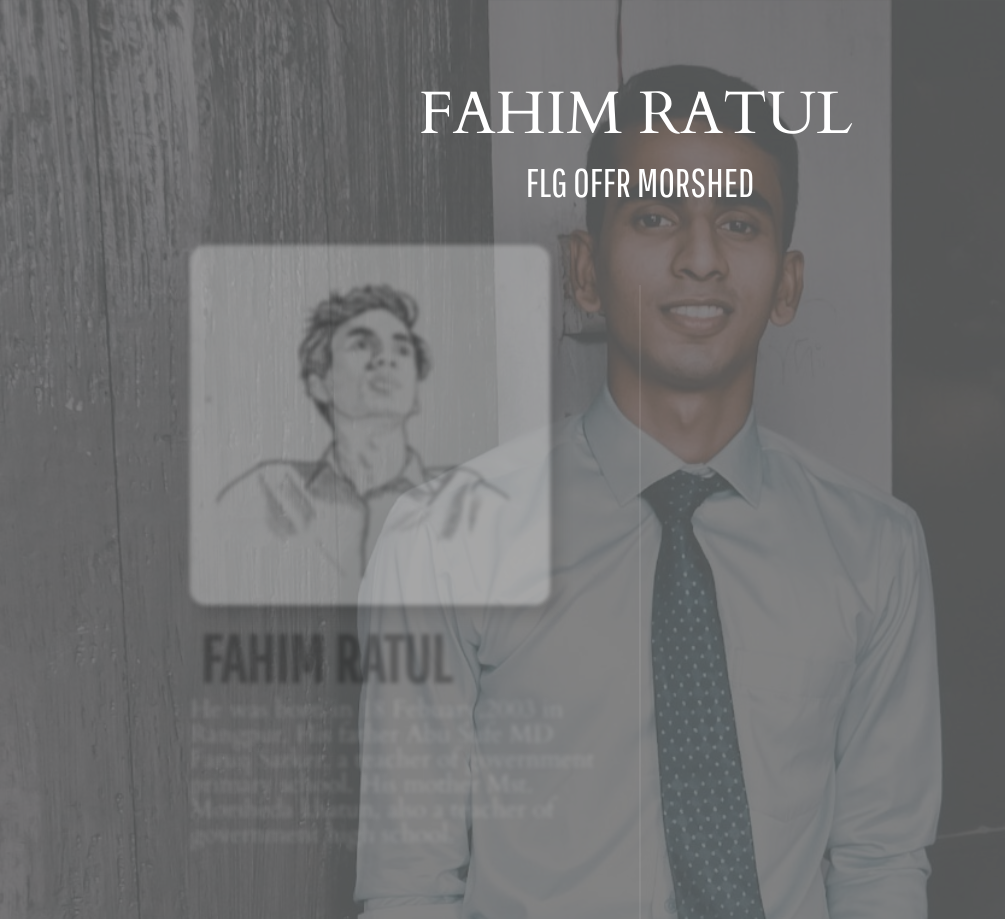
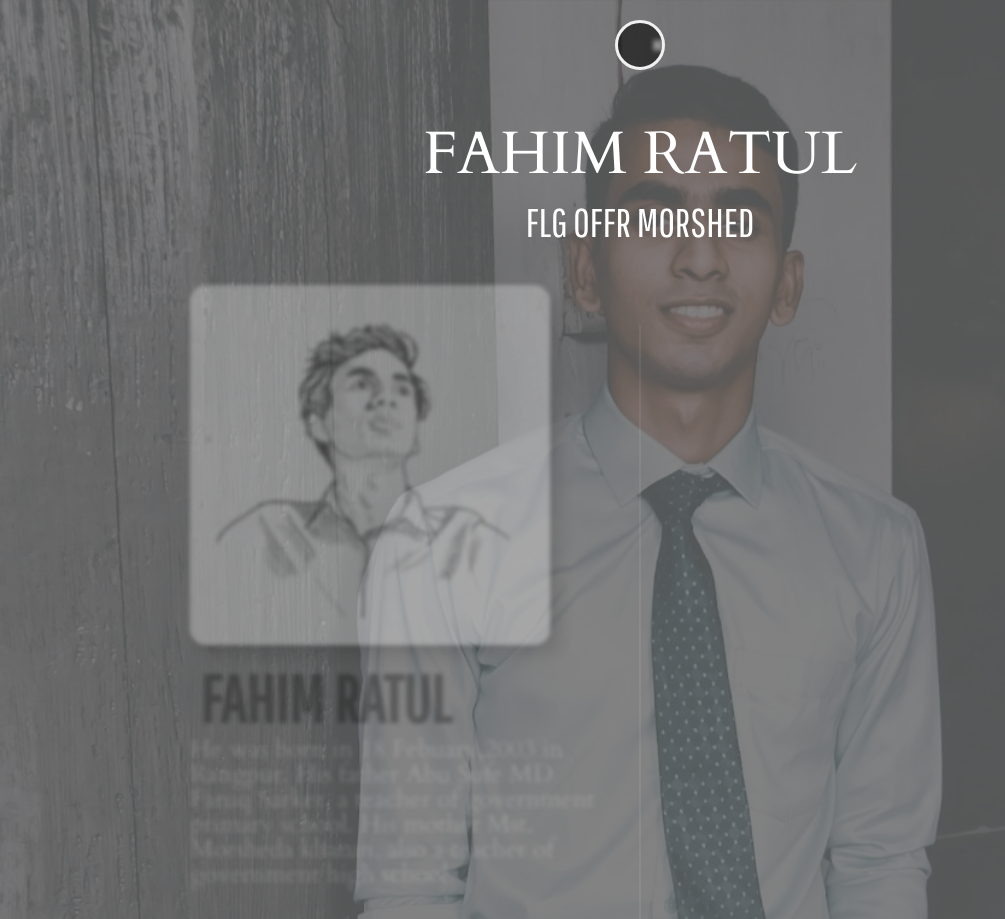
Before and after one commit to fahimratul/bd, a plain HTML site: page index.html in a window 1280 px wide. Shown: the top 919 px of the page, without its empty margins (0-1005 px from the left). Drawn offline with nearby package versions, Linux system fonts and the light colour scheme.

Commit message:
nav added

```diff
--- a/css/style.css
+++ b/css/style.css
@@ -18,14 +18,6 @@
   color: #fff;
   font-weight: 800;
 }
-.timeline-header__title.animation {
-  overflow: hidden;
-  border-right: .15em solid #fff;
-  white-space: nowrap;
-  animation:
-    typing 2.5s steps(20, end),
-    blink-caret .75s step-end infinite;
-  }
 
 @keyframes typing {
   from { width: 0 }
@@ -36,6 +28,7 @@
   from, to { border-color: transparent }
   50% { border-color: #fff; }
 }
+
 .logo{
   width: 150px;
   height: auto;
@@ -44,12 +37,12 @@
   transform: translateX(240px) translateY(-100%);
   margin-bottom: -150px;
 }
+
 .logo img{
   width: 100%;
   height: 100%;
   object-fit: cover;
 }
-
 .timeline__content-title2 {
   font-weight: normal;
   font-size: 45px;
@@ -194,6 +187,8 @@
   text-align: center;
   margin-bottom: 80px;
   position: relative;
+  justify-content: center;
+  margin-top: 5vh;
 }
 .timeline-header__title {
   color: #fff;
@@ -211,11 +206,6 @@
   font-weight: normal;
   overflow: hidden;
 }
-
-
-
-
-
 .demo-footer {
   padding: 60px 0;
   text-align: center;
@@ -455,7 +445,6 @@
 }
 
 html, body {
-  margin: -100;
   padding: 0;
 }
 
@@ -607,3 +596,111 @@ img:nth-child(3) {
   transform: scale(0.95);
   transition-duration: 0.3s;
 }
+
+
+nav {
+  height: 50px;
+  background-color: rgba(0, 0, 0, 0.562);
+  display: flex;
+  justify-content: space-evenly;
+  align-items: center;
+  box-sizing: border-box;
+  position: fixed;
+  top: 0;
+  left: 50%;
+  transform: translateX(-50%) translateY(20px);
+  border-radius: 25px;
+  z-index: 100;
+  overflow: hidden;
+  width: 50px;
+  border: #f0f0f0 3px solid;
+  transition: width 1s ease-out, height 1s ease-out, border 1s ease-out;
+  will-change: width, height, border;
+}
+
+nav:hover {
+  width: 60%;
+  height: 65px;
+  border: none;
+}
+
+
+nav .nav-links {
+  list-style: none;
+  display: flex;
+  margin: 0;
+  padding: 0 20px;
+  justify-content: space-evenly;
+  height: 65px;
+  overflow: hidden;
+}
+nav .nav-links li {
+  display: flex;
+  flex-direction: column;
+  padding: 0 15px;
+  justify-self: center;
+  height: 100%;
+  justify-content: center;
+  align-items: center;
+  filter: blur(2px);
+
+}
+nav .nav-links li a {
+  text-decoration: none;
+  color: #fff;
+  font-size: 16px;
+  justify-self: center;
+  font-family: "Pathway Gothic One", sans-serif;
+  transition: all 0.5s;
+}
+nav .nav-links li:hover {
+  color: #f0f0f0;
+  text-shadow: 0 0 5px #eeff02;
+  text-decoration: underline;
+  border-radius: 5px;
+  transition: all 0.7s;
+  transform: scale(1.45);
+  animation: bluring .3s ease-in-out forwards;
+}
+
+@keyframes bluring {
+  0% {
+    filter: blur(0px);
+  }
+  40% {
+    filter: blur(2px);
+  }
+  60% {
+    filter: blur(2px);
+  }
+  100% {
+    filter: blur(0px);
+  }
+}
+
+/* scale hovered item and its immediate neighbors (previous and next) */
+nav .nav-links li {
+  transition: transform 0.25s ease, z-index 0s;
+  transform-origin: center;
+}
+
+/* hovered item */
+nav .nav-links li:hover {
+  transform: scale(1.75);
+  z-index: 1;
+}
+
+/* next sibling (i+1) */
+nav .nav-links li:hover + li {
+  transform: scale(1.25) rotateY(50deg) scaleY(1.2);
+
+  filter: blur(.5px);
+  z-index: 2;
+}
+
+/* previous sibling (i-1) using :has() to find the hovered following sibling */
+nav .nav-links li:has(+ li:hover) {
+  transform: scale(1.25) rotateY(-50deg) scaleY(1.2);
+  filter: blur(.5px);
+  z-index: 2;
+}
--- a/index.html
+++ b/index.html
@@ -14,10 +14,19 @@
 
 <body>
 
+<nav>
+  <ul class="nav-links">
+    <li><a href="#timeline-1">HOME</a></li>
+    <li><a href="#timeline-1">ABOUT</a></li>
+    <li><a href="#timeline-1">EDUCATION</a></li>
+    <li><a href="#timeline-1">WORK</a></li>
+    <li><a href="#timeline-1">CONTACT</a></li>
+  </ul>
+</nav>
 
 <div class="timeline-container" id="timeline-1">
   <div class="timeline-header">
-    <h2 class="timeline-header__title animation">FAHIM RATUL</h2>
+    <h2 class="timeline-header__title">FAHIM RATUL</h2>
     <h2 class="timeline-header__subtitle">FLG OFFR  MORSHED</h2>
 
   </div>
```
Also changed, not shown: js/index.js (line endings or trailing spaces).
